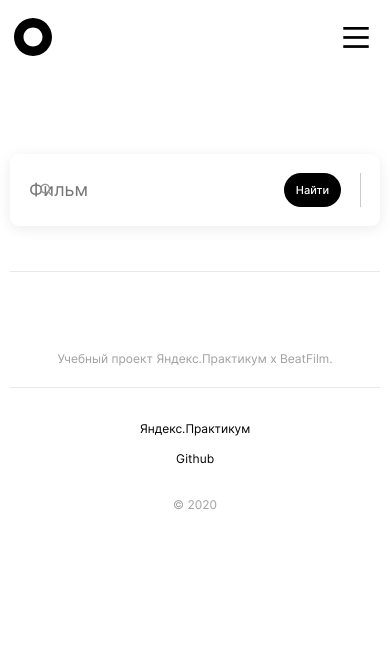
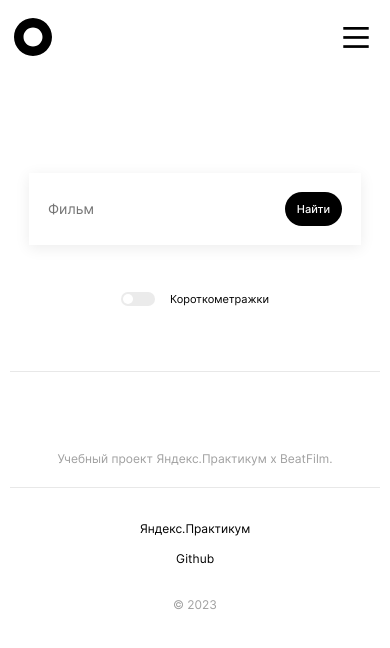
Before and after one commit to EkaterinaLe7/movies-explorer-frontend, a React (Create React App) app: page /movies in a window 390 px wide. Shown: the top 648 px of the page. Built offline with nearby package versions, Linux system fonts and the light colour scheme.

Commit message:
feat: добавиь компонент FilterCheckbox

```diff
--- a/src/components/Footer/Footer.css
+++ b/src/components/Footer/Footer.css
@@ -98,3 +98,10 @@
     line-height: 15px;
   }
 }
+
+@media screen and (max-width: 400px) {
+  .footer {
+    padding-left: 10px;
+    padding-right: 10px;
+  }
+}
--- a/src/components/Footer/Footer.js
+++ b/src/components/Footer/Footer.js
@@ -8,7 +8,7 @@ function Footer() {
         Учебный проект Яндекс.Практикум х BeatFilm.
       </h3>
       <div className="footer__container">
-        <p className="footer__copiright">&copy; 2020</p>
+        <p className="footer__copiright">&copy; 2023</p>
         <ul className="footer__link-items">
           <li className="footer__item">
             <a
--- a/src/components/Header/Header.css
+++ b/src/components/Header/Header.css
@@ -124,7 +124,7 @@
   }
 }
 
-@media screen and (max-width: 500px) {
+@media screen and (max-width: 400px) {
   .header {
     padding-left: 14px;
     padding-right: 14px;
--- /dev/null
+++ b/src/components/Movies/FilterCheckbox/FilterCheckbox.css
@@ -0,0 +1,67 @@
+.filter {
+  display: flex;
+  align-items: center;
+}
+.filter__switch {
+  display: inline-block;
+  position: relative;
+  width: 34px;
+  height: 14px;
+  margin-right: 15px;
+}
+
+.filter__input {
+  display: none;
+}
+
+.filter__slider {
+  background-color: #ebebeb;
+  position: absolute;
+  top: 0;
+  left: 0;
+  right: 0;
+  bottom: 0;
+  cursor: pointer;
+  transition: 0.4s;
+}
+
+.filter__slider:before {
+  background-color: #fff;
+  content: "";
+  left: 2px;
+  top: 2px;
+  position: absolute;
+  transition: 0.4s;
+  width: 10px;
+  height: 10px;
+}
+
+.filter__input:checked + .filter__slider {
+  background-color: #2be080;
+}
+
+.filter__input:checked + .filter__slider:before {
+  transform: translateX(20px);
+}
+
+.filter__slider {
+  border-radius: 20px;
+}
+
+.filter__slider:before {
+  border-radius: 50%;
+}
+
+.filter__text {
+  font-size: 13px;
+  font-weight: 400;
+  line-height: 18px;
+  letter-spacing: 0em;
+  text-align: left;
+}
+
+@media screen and (max-width: 400px) {
+  .filter__text {
+    font-size: 11px;
+  }
+}
--- /dev/null
+++ b/src/components/Movies/FilterCheckbox/FilterCheckbox.js
@@ -0,0 +1,16 @@
+import React from "react";
+import "./FilterCheckbox.css";
+
+function FilterCheckbox() {
+  return (
+    <div className="filter">
+      <label className="filter__switch">
+        <input type="checkbox" className="filter__input" />
+        <div className="filter__slider filter__round"></div>
+      </label>
+      <span className="filter__text">Короткометражки</span>
+    </div>
+  );
+}
+
+export default FilterCheckbox;
--- a/src/components/Movies/Movies.css
+++ b/src/components/Movies/Movies.css
@@ -10,7 +10,7 @@
     }
 }
 
-@media screen and (max-width: 500px) {
+@media screen and (max-width: 400px) {
     .movies {
         padding-left: 10px;
         padding-right: 10px;
--- a/src/components/Movies/SearchForm/SearchForm.css
+++ b/src/components/Movies/SearchForm/SearchForm.css
@@ -4,6 +4,7 @@
     border-bottom: 1px solid #E8E8E8;
     width: 100%;
     box-sizing: border-box;
+    margin: 0 auto;
 }
 
 .search__container {
@@ -22,11 +23,13 @@
 }
 
 .search__form {
-    width: 100%;
+    width: calc(100% - 197px);
     display: flex;
     align-items: center;
     border-right: 1px solid #CBCBCB;
     padding-right: 19px;
+    box-sizing: border-box;
+    margin-right: 29px;
 }
 
 .search__container::before {
@@ -86,15 +89,64 @@ transition: opacity 0.2s linear;
     .search__container {
         padding-right: 20px;
     }
+
+    .search__form {
+        width: calc(100% - 187px);
+        margin-right: 19px;
+    }
+}
+
+@media screen and (max-width: 700px) {
+    .search {
+        padding-bottom: 70px;
+    }
+
+    .search__container {
+        flex-direction: column;
+        border-bottom: none;
+        padding: 0;
+        box-shadow: none;
+        /* padding: 19px 30px 19px 63px; */
+    }
+
+    .search__container::before {
+        content: none;
+    }
+
+    .search__container_focused {
+        box-shadow: none;
+    }
+
+    .search__form {
+        width: 100%;
+        border: none;
+        padding-right: 19px;
+        box-sizing: border-box;
+        margin: 0 0 45px;
+        padding: 19px;
+        box-shadow: 0px 3px 14px 0px rgba(0, 0, 0, .08);
+    }
+
+    .search__form_focused {
+        box-shadow: 0px 3px 25px 0px rgba(0, 0, 0, .2);
+    }
+
+    .search__input {
+    font-size: 16px;
+    }
 }
 
 @media screen and (max-width: 400px) {
     .search {
-        padding-top: 80px;
-        padding-bottom: 45px;
+        padding-bottom: 44px;
     }
 
     .search__container {
         padding: 19px;
     }
+
+    .search__input {
+        font-size: 14px;
+        }
+
 }
--- a/src/components/Movies/SearchForm/SearchForm.js
+++ b/src/components/Movies/SearchForm/SearchForm.js
@@ -1,5 +1,6 @@
 import React, { useState } from "react";
 import "./SearchForm.css";
+import FilterCheckbox from "../FilterCheckbox/FilterCheckbox";
 
 function SearchForm() {
 const [isFocused, setIsFocused] = useState(false);
@@ -11,11 +12,11 @@ function handleFocus() {
 function handleBlur() {
     setIsFocused(false);
 }
-
+// className={`search__form ${isFocused ? "search__form_focused" : ''} `}>
   return (
     <section className="search">
       <div className={`search__container ${isFocused ? "search__container_focused" : ''} `}>
-        <form className="search__form">
+        <form className={`search__form ${isFocused ? "search__form_focused" : ''} `}>
           <label className="search__label">
             <input
               className="search__input"
@@ -32,7 +33,7 @@ function handleBlur() {
             Найти
           </button>
         </form>
-
+          <FilterCheckbox />
       </div>
     </section>
   );
```
Also changed, not shown: src/components/FilterCheckbox/FilterCheckbox.js (deleted, +0 -13 lines), src/components/FilterCheckbox/FilterCheckbox.css (deleted).
